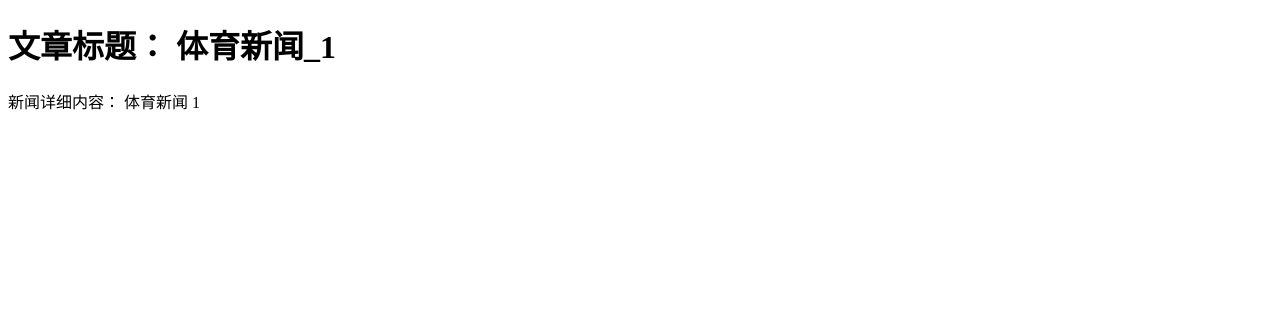
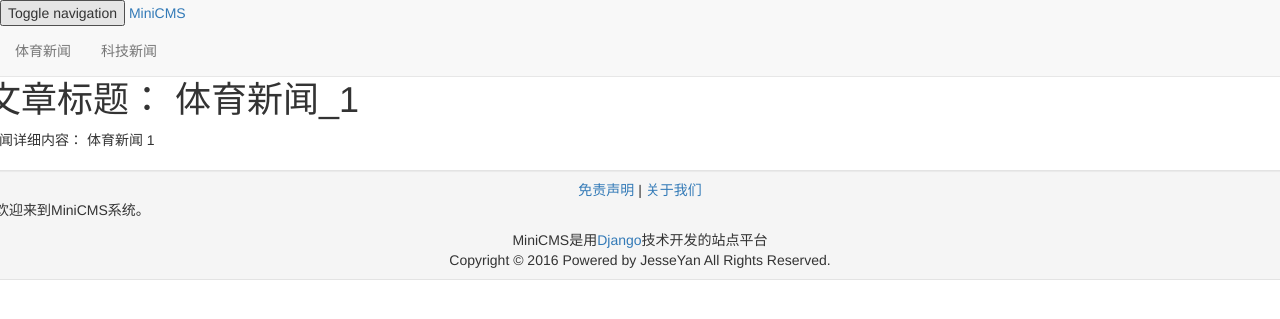
Before and after one commit to JesseYan/python-lecture-notes, a Django app: a page that uses minicms/templates/base.html in a window 1280 px wide. Shown: the top 319 px of the page. Run offline with Django 3.2, Linux system fonts and the light colour scheme; data comes from the database, SQL or seed files in the repository; both versions use the stored data as it was after the commit; some libraries are stand-ins or nearby versions.

Commit message:
day-3: 完成django小项目

```diff
--- a/minicms/minicms/settings.py
+++ b/minicms/minicms/settings.py
@@ -9,6 +9,8 @@ https://docs.djangoproject.com/en/1.8/topics/settings/
 For the full list of settings and their values, see
 https://docs.djangoproject.com/en/1.8/ref/settings/
 """
+
+# -*- coding: utf-8 -*-
 
 # Build paths inside the project like this: os.path.join(BASE_DIR, ...)
 import os
@@ -64,6 +66,7 @@ TEMPLATES = [
                 'django.template.context_processors.request',
                 'django.contrib.auth.context_processors.auth',
                 'django.contrib.messages.context_processors.messages',
+                'news.nav_processor.nav_column',
             ],
         },
     },
--- a/minicms/news/admin.py
+++ b/minicms/news/admin.py
@@ -3,7 +3,7 @@ from .models import Column, Article
 
 
 class ColumnAdmin(admin.ModelAdmin):
-    list_display = ('name', 'slug', 'intro',)
+    list_display = ('name', 'slug', 'intro', 'nav_display', 'home_display')
 
 
 class ArticleAdmin(admin.ModelAdmin):
--- a/minicms/news/models.py
+++ b/minicms/news/models.py
@@ -13,6 +13,9 @@ class Column(models.Model):
     name = models.CharField('栏目名称', max_length=256)
     slug = models.CharField('栏目网址', max_length=256, db_index=True)
     intro = models.TextField('栏目简介', default='')
+
+    nav_display = models.BooleanField('导航显示', default=False)
+    home_display = models.BooleanField('首页显示', default=False)
 
     def __str__(self):
         return self.name
--- /dev/null
+++ b/minicms/news/nav_processor.py
@@ -0,0 +1,9 @@
+# -*- coding: utf-8 -*-
+
+from .models import Column
+
+nav_display_columns = Column.objects.filter(nav_display=True)
+
+
+def nav_column(request):
+    return {'nav_display_columns': nav_display_columns}
--- a/minicms/news/views.py
+++ b/minicms/news/views.py
@@ -8,9 +8,17 @@ from models import Column, Article
 
 
 def index(request):
+
+    home_display_columns = Column.objects.filter(home_display=True)
+    nav_display_columns = Column.objects.filter(nav_display=True)
+
     # return HttpResponse(u'欢迎来minicms系统')
     columns = Column.objects.all()
-    return render(request, 'index.html', {'columns': columns})
+    # return render(request, 'index.html', {'columns': columns})
+    return render(request, 'index.html', {
+        'home_display_columns': home_display_columns,
+        'nav_display_columns': nav_display_columns,
+    })
 
 
 def column_detail(request, column_slug):
--- a/minicms/templates/base.html
+++ b/minicms/templates/base.html
@@ -2,8 +2,24 @@
 <html>
   <head>
     <meta charset="utf-8">
+    <meta http-equiv="X-UA-Compatible" content="IE=edge,Chrome=1">
+    <meta name="viewport" content="width=device-width, initial-scale=1">
     <title>{% block title %}欢迎光临{% endblock title %} - MiniCMS</title>
 
+    <!-- Bootstrap -->
+    <link href="http://apps.bdimg.com/libs/bootstrap/3.3.0/css/bootstrap.min.css" rel="stylesheet">
+
+    <!-- 引入下面两个库让 IE8 支持 HTML5 元素 -->
+    <!-- 警告: Respond.js 通过 file:// 浏览的时候不能正常工作！-->
+    <!--[if lt IE 9]>
+      <script src="http://apps.bdimg.com/libs/html5shiv/3.7/html5shiv.min.js"></script>
+      <script src="http://apps.bdimg.com/libs/respond.js/1.4.2/respond.min.js"></script>
+    <![endif]-->
+    <style type="text/css">
+    body {
+        padding-top: 60px;
+    }
+    </style>
     {% block css %}
 
     {% endblock css %}
@@ -13,10 +29,56 @@
     {% endblock js %}
   </head>
   <body>
-    {% block content %}
-        <h1>MiniCMS 官方网站</h1>
-    {% endblock content %}
+    <nav class="navbar navbar-default navbar-fixed-top" role="navigation">
+    <div>
+      <div>
+         <button type="button" data-toggle="collapse" data-target="#bs-example-navbar-collapse-1">
+         <span>Toggle navigation</span>
+         <span></span>
+         <span></span>
+         <span></span>
+         </button>
+         <span><a href="/">MiniCMS</a></span>
+      </div>
 
+      <div class="collapse navbar-collapse" id="bs-example-navbar-collapse-1">
+        <ul class="nav navbar-nav">
+          {% for column in nav_display_columns %}
+              <li><a href="{{ column.get_absolute_url }}">{{ column.name }}</a></li>
+          {% endfor %}
+        </ul>
+    </div>
+    </nav>
+
+    <div class="row clearfix">
+        <div>
+            {% block content %}
+                <h1>自强 新闻网</h1>
+            {% endblock content %}
+        </div>
+    </div>
+
+    <div class="row clearfix" style="padding-top: 20px;">
+      <div>
+       <div class="well well-sm">
+        <div style="text-align:center;">
+         <a href="/aboutus/disclaimer.html">免责声明</a> |
+         <a href="/aboutus/index.html">关于我们</a>
+        </div>
+        <div>
+           欢迎来到MiniCMS系统。
+        </div>
+        <div style="padding-top:10px; text-align: center">
+          MiniCMS是用<a href="https://www.djangoproject.com/" target="_blank" rel="nofollow">Django</a>技术开发的站点平台<br>
+
+          Copyright &copy; 2016 Powered by JesseYan All Rights Reserved.
+        </div>
+       </div>
+      </div>
+    </div>
+
+    <script src="http://apps.bdimg.com/libs/jquery/1.11.1/jquery.min.js"></script>
+    <script src="http://apps.bdimg.com/libs/bootstrap/3.3.0/js/bootstrap.min.js"></script>
     {% include "baidutongji.html" %}
   </body>
 </html>
--- a/minicms/templates/index.html
+++ b/minicms/templates/index.html
@@ -4,7 +4,7 @@
 
 {% block content %}
 <ul>
-    {% for column in  columns %}
+    {% for column in  home_display_columns %}
         <li>
             <a href="{{ column.get_absolute_url }}"> {{ column.name }} </a>
         </li>
```
Also changed, not shown: minicms/db.sqlite3, minicms/news/migrations/0003_auto_20160905_1545.py (added), 5 other files.
